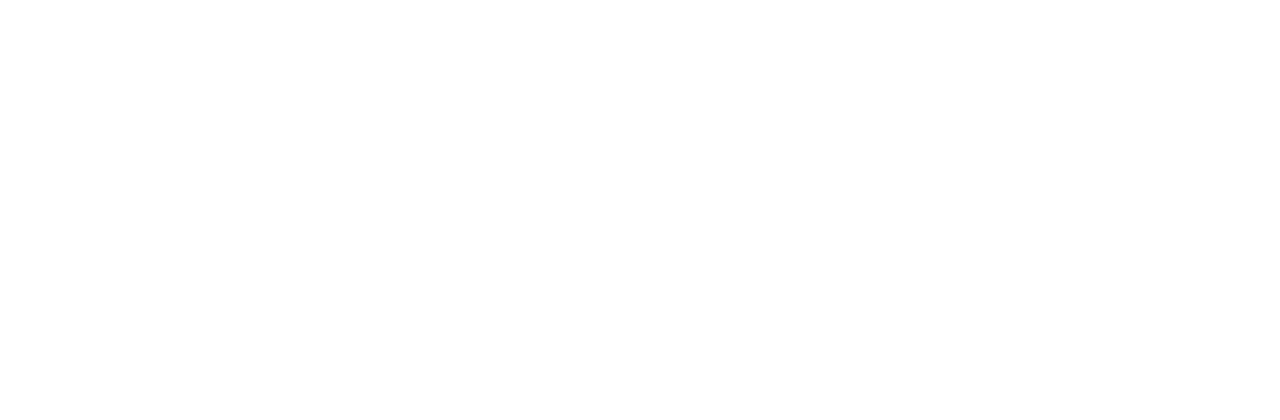
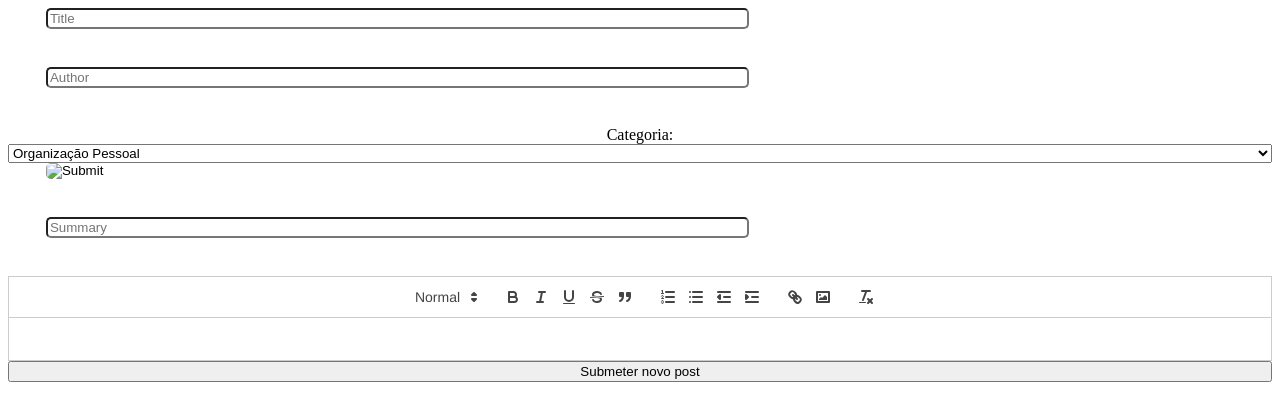
Before and after one commit to malusuhadolnik/blog-tdc, a React (Vite) app in the folder frontend/blog-tdc/: page /create in a window 1280 px wide. Before the commit this address had no page. Shown: the top 420 px of the page. Built offline with nearby package versions, Linux system fonts and the light colour scheme; a web font is replaced by a local one.

Commit message:
feat - componente TextEditor contendo configs do ReactQuill e esqueleto da página CreatePost

```diff
--- a/frontend/blog-tdc/src/App.jsx
+++ b/frontend/blog-tdc/src/App.jsx
@@ -3,6 +3,7 @@
 import Home from './pages/Home';
 import PostDetails from './pages/PostDetails';
 import Login from './pages/Login';
+import CreatePost from './pages/CreatePost';
 function App() {
 
   return (
@@ -14,7 +15,7 @@
       <Routes>
         <Route path="/" element={<Home />}/>
         <Route path="/login" element={<Login />}/>
-        {/* <Route path="/create" element={<Create />}/> */}
+        <Route path="/create" element={<CreatePost />}/>
         {/* <Route path="/organizacao-pessoal" element={<Organization />}/> */}
         {/* <Route path="/criatividade" element={<Creativity />}/> */}
         {/* <Route path="/papelaria" element={<Stationary />}/> */}
--- /dev/null
+++ b/frontend/blog-tdc/src/components/TextEditor.jsx
@@ -0,0 +1,37 @@
+import ReactQuill from 'react-quill';
+import PropTypes from 'prop-types';
+
+function TextEditor({value,onChange}) {
+  const modules = {
+      toolbar: [
+        [{ header: [1, 2, false] }],
+        ['bold', 'italic', 'underline', 'strike', 'blockquote'],
+        [
+            { list: 'ordered' },
+            { list: 'bullet' },
+            { indent: '-1' },
+            { indent: '+1' },
+        ],
+        ['link', 'image'],
+        ['clean'],
+      ],
+    };
+
+    return (
+      <div className="content">
+        <ReactQuill
+          value={value}
+          theme={'snow'}
+          onChange={onChange}
+          modules={modules} />
+      </div>
+    );
+}
+
+TextEditor.propTypes = {
+    value: PropTypes.string,
+    onChange: PropTypes.func,
+}
+
+
+export default TextEditor;
--- /dev/null
+++ b/frontend/blog-tdc/src/pages/CreatePost.jsx
@@ -0,0 +1,38 @@
+import 'react-quill/dist/quill.snow.css';
+import {useState} from "react";
+import TextEditor from "../components/TextEditor";
+
+function CreatePost() {
+    const [content,setContent] = useState('');
+
+//   const isInfoComplete = () => {
+
+//   }
+
+//   const submitPost = () => {
+
+//   }
+
+  return (
+    <form>
+      <input type='title' placeholder={'Title'}/>
+      <input type='author' placeholder={'Author'}/>
+      <label htmlFor="category">Categoria:</label>
+      <select id="category" name="category">
+        <option value="organization">Organização Pessoal</option>
+        <option value="creativity">Criatividade</option>
+        <option value="stationary">Papelaria</option>
+      </select>
+      <input type='image'/>
+      <input type='summary' placeholder={'Summary'}/>
+      <TextEditor value={ content } onChange={ setContent } />
+      <button
+        type="button"
+        // disabled={ !isInfoComplete }
+        // onClick={ submitPost }
+      >Submeter novo post</button>
+    </form>
+  );
+}
+
+export default CreatePost;
```
